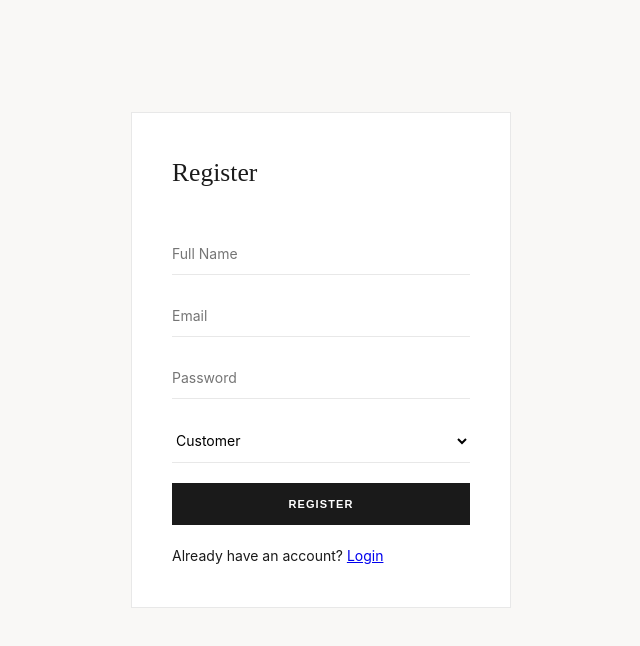
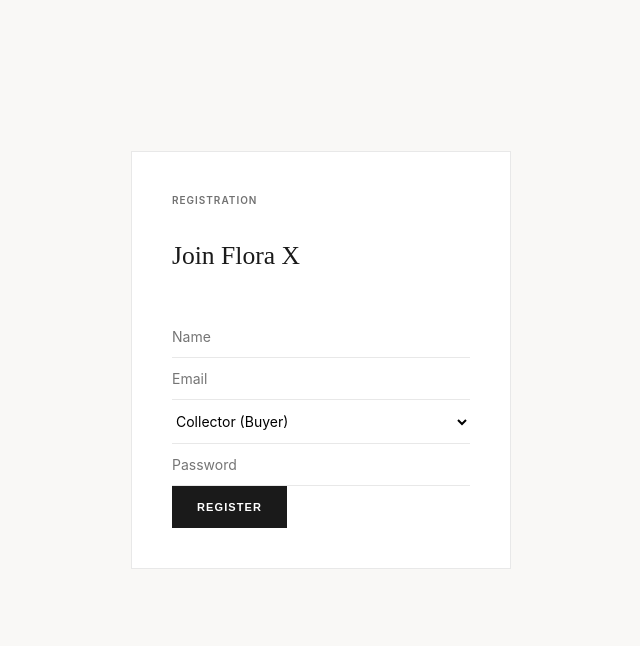
Before and after one commit to Shelmith-b23/flowerdeliveryapp, a React (Create React App) app in the folder frontend/: page /register in a window 1280 px wide. Shown: the top 646 px of the page, without its empty margins (319-959 px from the left). Built offline with nearby package versions, Linux system fonts and the light colour scheme; no server answers.

Commit message:
made changes

```diff
--- a/frontend/src/pages/Landing.js
+++ b/frontend/src/pages/Landing.js
@@ -40,7 +40,7 @@ export default function Landing({ user }) {
         <div className="grid-item-large">
           <div className="flower-card">
             <div className="img-container">
-              <img src="https://images.unsplash.com/photo-1526047932273-341f2a7631f9?auto=format&fit=crop&q=80&w=1200" alt="Luxe Bouquet" />
+              <img src="https://tse1.mm.bing.net/th/id/OIP.wezPWM0gMFPwo5LjNodYjwHaGp?pid=Api&h=220&P=0" alt="Luxe Bouquet" />
             </div>
             <div style={{ padding: '24px' }}>
               <span className="text-uppercase">The Signature Collection</span>
--- a/frontend/src/pages/Login.js
+++ b/frontend/src/pages/Login.js
@@ -1,135 +1,44 @@
-// src/pages/Login.js
-import { useState } from "react";
+import React, { useState } from "react";
 import { useNavigate, Link } from "react-router-dom";
 import api from "../api/axios";
 
 export default function Login({ setUser }) {
   const [email, setEmail] = useState("");
   const [password, setPassword] = useState("");
-  const [showPassword, setShowPassword] = useState(false); // Option 1: Toggle State
   const [error, setError] = useState("");
-  const [loading, setLoading] = useState(false);
   const navigate = useNavigate();
 
   const handleLogin = async (e) => {
-    if (e) e.preventDefault();
-
-    if (!email || !password) {
-      setError("Email and password are required");
-      return;
-    }
-
-    setError("");
-    setLoading(true);
-
+    e.preventDefault();
     try {
       const res = await api.post("/auth/login", { email, password });
       const { token, user } = res.data;
-
-      if (!token || !user) {
-        throw new Error("Server did not return a valid user or token.");
-      }
-
       api.setAuthToken(token);
-      localStorage.setItem("token", token);
       localStorage.setItem("user", JSON.stringify(user));
       setUser(user);
-
-      const userRole = user.role?.toLowerCase();
-      if (userRole === "buyer") {
-        navigate("/buyer-dashboard");
-      } else if (userRole === "florist") {
-        navigate("/florist-dashboard");
-      } else {
-        navigate("/");
-      }
-
-    } catch (err) {
-      if (err.response?.status === 401) {
-        setError("Invalid email or password.");
-      } else {
-        setError(err.response?.data?.error || "Login failed. Please try again.");
-      }
-    } finally {
-      setLoading(false);
-    }
+      navigate(user.role === "florist" ? "/florist-dashboard" : "/buyer-dashboard");
+    } catch (err) { setError(err.response?.data?.error || "Invalid credentials"); }
   };
 
   return (
     <div className="auth-container">
-      <form className="auth-card" onSubmit={handleLogin}>
-        <h2>🌸 Flower Delivery Login</h2>
-
-        {error && (
-          <div className="auth-error-box" style={{ color: 'red', marginBottom: '1rem' }}>
-            <span>⚠️</span> {error}
+      <div className="auth-card">
+        <span className="text-uppercase">Member Access</span>
+        <h2>Sign In</h2>
+        {error && <div className="auth-error-box">{error}</div>}
+        <form onSubmit={handleLogin} className="modal-form">
+          <div className="input-group">
+            <label className="text-uppercase">Email</label>
+            <input type="email" className="fora-input" onChange={(e) => setEmail(e.target.value)} required />
           </div>
-        )}
-
-        <div className="input-group">
-          <label>Email Address</label>
-          <input
-            type="email"
-            placeholder="email@example.com"
-            className="auth-input"
-            value={email}
-            required
-            onChange={(e) => setEmail(e.target.value)}
-          />
-        </div>
-
-        <div className="input-group" style={{ position: 'relative' }}>
-          <label>Password</label>
-          <div style={{ position: 'relative' }}>
-            <input
-              type={showPassword ? "text" : "password"} // Option 1: Toggle Input Type
-              placeholder="••••••••"
-              className="auth-input"
-              value={password}
-              required
-              onChange={(e) => setPassword(e.target.value)}
-              style={{ width: '100%', paddingRight: '40px' }}
-            />
-            {/* Show/Hide Toggle Button */}
-            <button
-              type="button"
-              onClick={() => setShowPassword(!showPassword)}
-              style={{
-                position: 'absolute',
-                right: '10px',
-                top: '50%',
-                transform: 'translateY(-50%)',
-                background: 'none',
-                border: 'none',
-                cursor: 'pointer',
-                fontSize: '0.8rem'
-              }}
-            >
-              {showPassword ? "🙈" : "👁️"}
-            </button>
+          <div className="input-group">
+            <label className="text-uppercase">Password</label>
+            <input type="password" className="fora-input" onChange={(e) => setPassword(e.target.value)} required />
           </div>
-        </div>
-
-        {/* Option 2: Forgot Password Link */}
-        <div style={{ textAlign: 'right', marginTop: '-10px', marginBottom: '20px' }}>
-          <Link
-            to="/forgot-password"
-            style={{ fontSize: '0.85rem', color: '#666', textDecoration: 'none' }}
-          >
-            Forgot Password?
-          </Link>
-        </div>
-
-        <button className="auth-button" type="submit" disabled={loading}>
-          {loading ? "Verifying..." : "Sign In"}
-        </button>
-
-        <div className="auth-footer" style={{ marginTop: '20px', textAlign: 'center' }}>
-          <p>
-            Don’t have an account? <Link to="/register">Create Account</Link>
-          </p>
-        </div>
-      </form>
+          <button type="submit" className="btn-fora">Access Collection</button>
+        </form>
+        <p className="auth-subtitle">New? <Link to="/register">Create Account</Link></p>
+      </div>
     </div>
   );
 }
--- a/frontend/src/pages/Register.js
+++ b/frontend/src/pages/Register.js
@@ -1,91 +1,40 @@
-// src/pages/Register.js
-import { useState } from "react";
-import { useNavigate, Link } from "react-router-dom";
+import React, { useState } from "react";
+import { useNavigate } from "react-router-dom";
 import api from "../api/axios";
 
-
 export default function Register({ setUser }) {
-  const [name, setName] = useState("");
-  const [email, setEmail] = useState("");
-  const [password, setPassword] = useState("");
-  const [role, setRole] = useState("buyer");
-  const [error, setError] = useState("");
-  const [loading, setLoading] = useState(false);
+  const [form, setForm] = useState({ name: "", email: "", password: "", role: "buyer", shop_name: "" });
   const navigate = useNavigate();
 
-  const handleRegister = async () => {
-    setError("");
-    setLoading(true);
-
+  const handleRegister = async (e) => {
+    e.preventDefault();
     try {
-      await api.post("auth/register", { name, email, password, role });
-
-      // Auto-login after registration
-      const res = await api.post("auth/login/", { email, password });
-      const { token, user } = res.data;
-
-      localStorage.setItem("token", token);
-      localStorage.setItem("user", JSON.stringify(user));
-      api.setAuthToken(token);
-      setUser(user);
-
-      // Redirect based on role
-      if (user.role === "buyer") navigate("/buyer-dashboard");
-      else if (user.role === "florist") navigate("/florist-dashboard");
-    } catch (err) {
-      setError(err.response?.data?.error || "Registration failed");
-    } finally {
-      setLoading(false);
-    }
+      const res = await api.post("/auth/register", form);
+      api.setAuthToken(res.data.token);
+      localStorage.setItem("user", JSON.stringify(res.data.user));
+      setUser(res.data.user);
+      navigate(res.data.user.role === "florist" ? "/florist-dashboard" : "/buyer-dashboard");
+    } catch (err) { alert("Registration failed"); }
   };
 
   return (
     <div className="auth-container">
       <div className="auth-card">
-        <h2>Register</h2>
-        {error && <div className="auth-error">{error}</div>}
-
-        <input
-          placeholder="Full Name"
-          value={name}
-          onChange={(e) => setName(e.target.value)}
-          className="auth-input"
-        />
-        <input
-          placeholder="Email"
-          type="email"
-          value={email}
-          onChange={(e) => setEmail(e.target.value)}
-          className="auth-input"
-        />
-        <input
-          placeholder="Password"
-          type="password"
-          value={password}
-          onChange={(e) => setPassword(e.target.value)}
-          className="auth-input"
-        />
-
-        <select
-          value={role}
-          onChange={(e) => setRole(e.target.value)}
-          className="auth-input"
-        >
-          <option value="buyer">Customer</option>
-          <option value="florist">Florist</option>
-        </select>
-
-        <button
-          className="auth-button"
-          onClick={handleRegister}
-          disabled={loading}
-        >
-          {loading ? "Creating account..." : "Register"}
-        </button>
-
-        <p>
-          Already have an account? <Link to="/login">Login</Link>
-        </p>
+        <span className="text-uppercase">Registration</span>
+        <h2>Join Flora X</h2>
+        <form onSubmit={handleRegister} className="modal-form">
+          <input type="text" className="fora-input" placeholder="Name" onChange={(e) => setForm({...form, name: e.target.value})} required />
+          <input type="email" className="fora-input" placeholder="Email" onChange={(e) => setForm({...form, email: e.target.value})} required />
+          <select className="fora-input" onChange={(e) => setForm({...form, role: e.target.value})}>
+            <option value="buyer">Collector (Buyer)</option>
+            <option value="florist">Floral Artist (Florist)</option>
+          </select>
+          {form.role === "florist" && (
+            <input type="text" className="fora-input animate-fade-in" placeholder="Shop Name" onChange={(e) => setForm({...form, shop_name: e.target.value})} required />
+          )}
+          <input type="password" className="fora-input" placeholder="Password" onChange={(e) => setForm({...form, password: e.target.value})} required />
+          <button type="submit" className="btn-fora">Register</button>
+        </form>
       </div>
     </div>
   );
```
Also changed, not shown: frontend/src/api/axios.js (+8 -32 lines).
